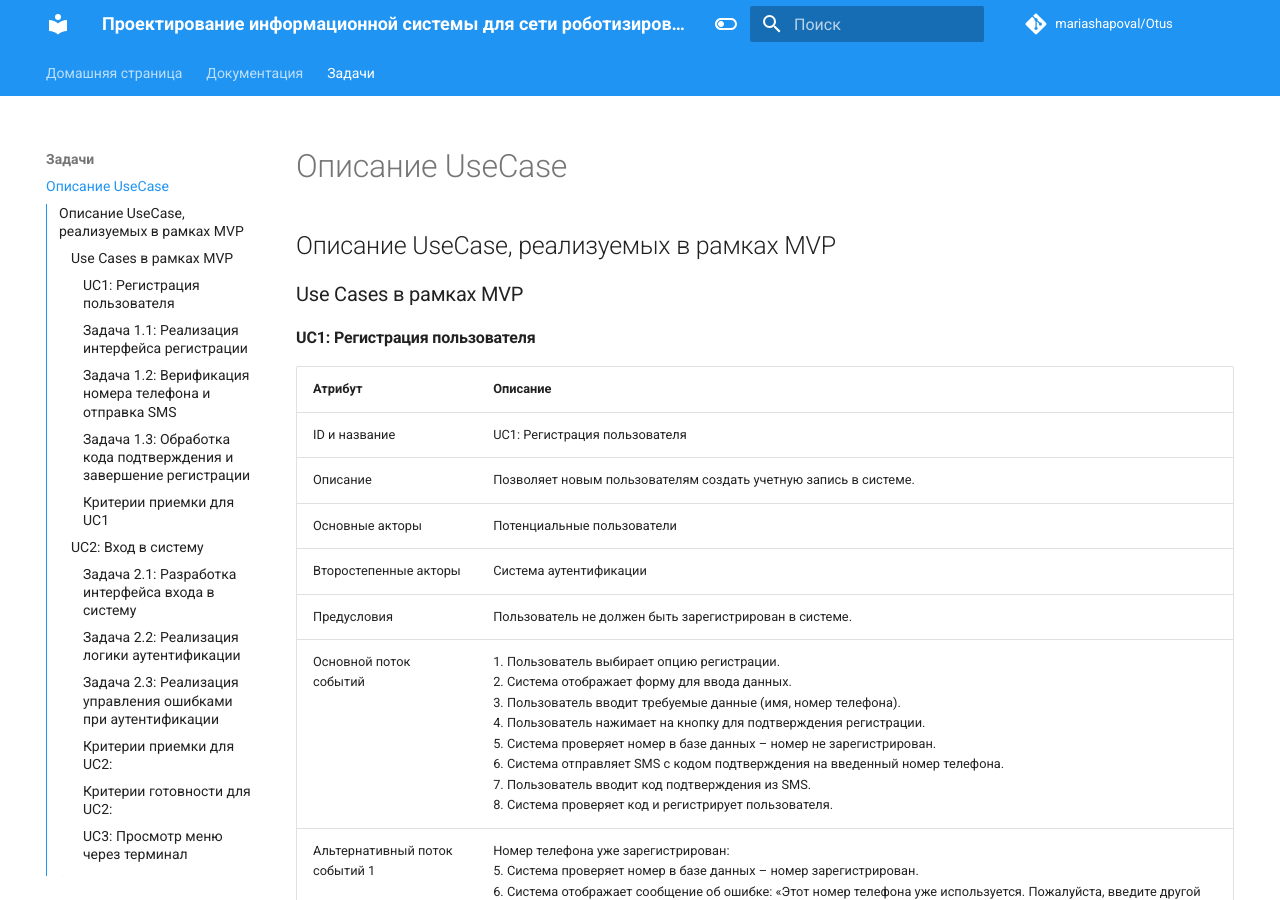
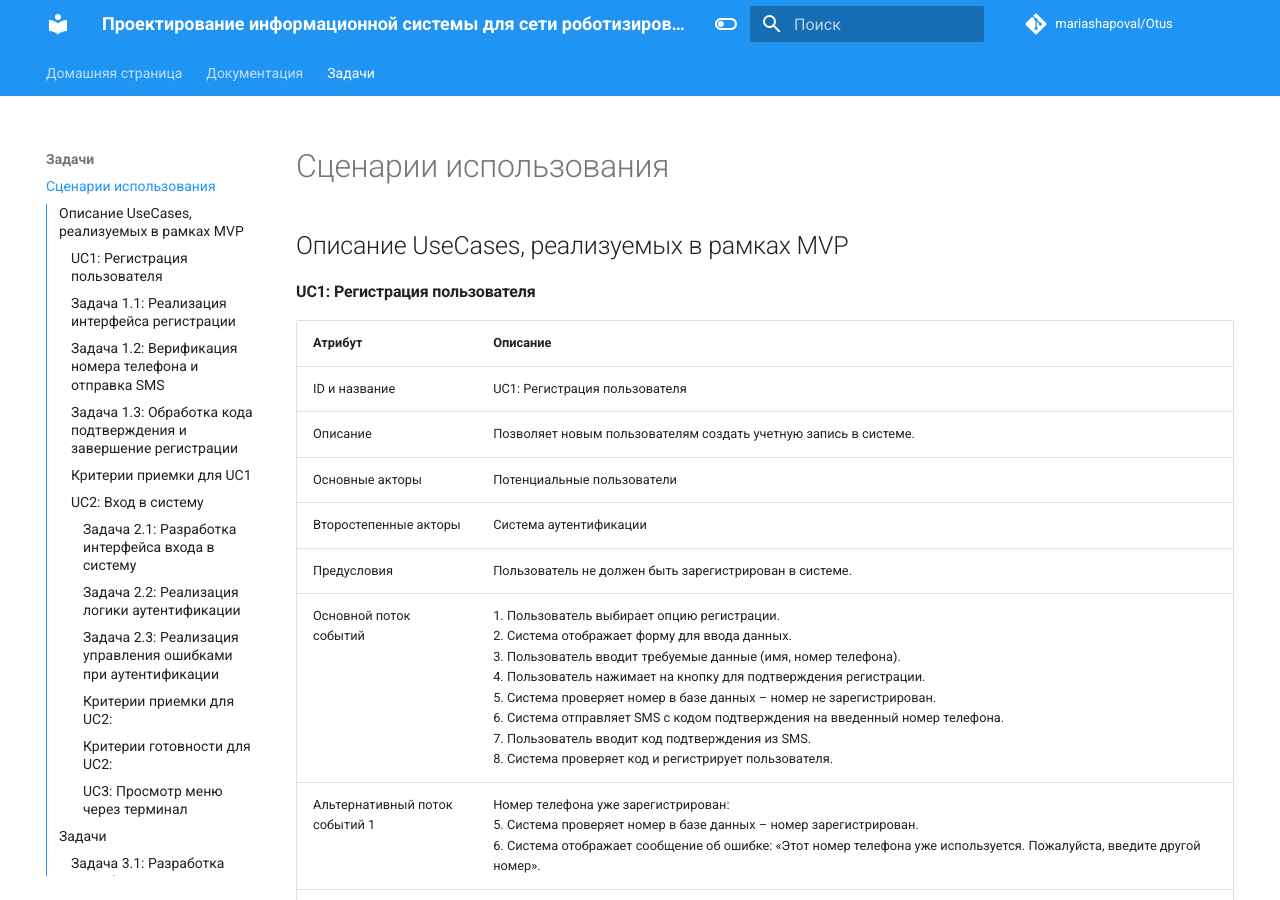
Before and after one commit to mariashapoval/Otus, an MkDocs documentation site: the page built from docs/uc.md, in a window 1280 px wide and 900 px high. Built offline with MkDocs 1.6.1 and Material for MkDocs 9.7.7, drawn with Linux system fonts in a browser that asks for light colours; comment, search, counter and statistics services are not loaded.

Commit message:
Update uc.md

```diff
--- a/docs/uc.md
+++ b/docs/uc.md
@@ -1,7 +1,6 @@
-# Описание UseCase
+# Сценарии использования
 
-## Описание UseCase, реализуемых в рамках MVP
-### Use Cases в рамках MVP
+## Описание UseCases, реализуемых в рамках MVP
 
 #### UC1: Регистрация пользователя
 
```
